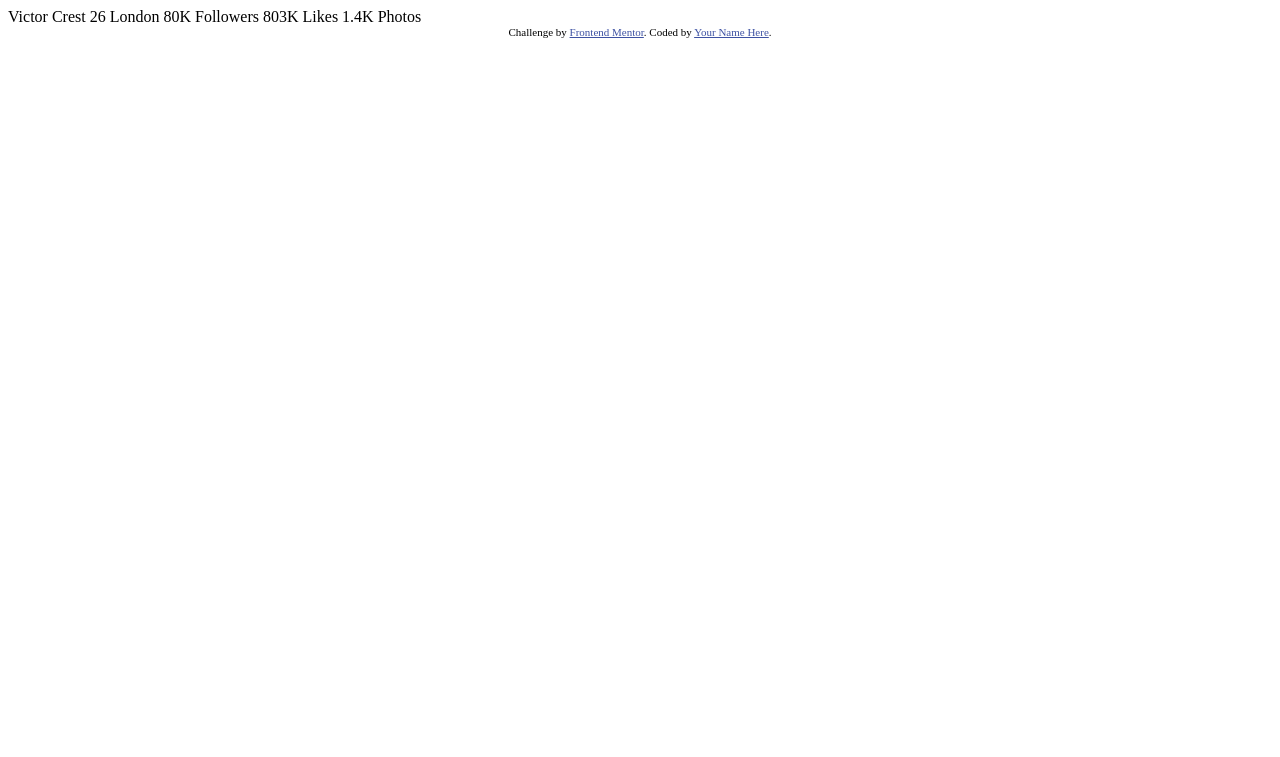
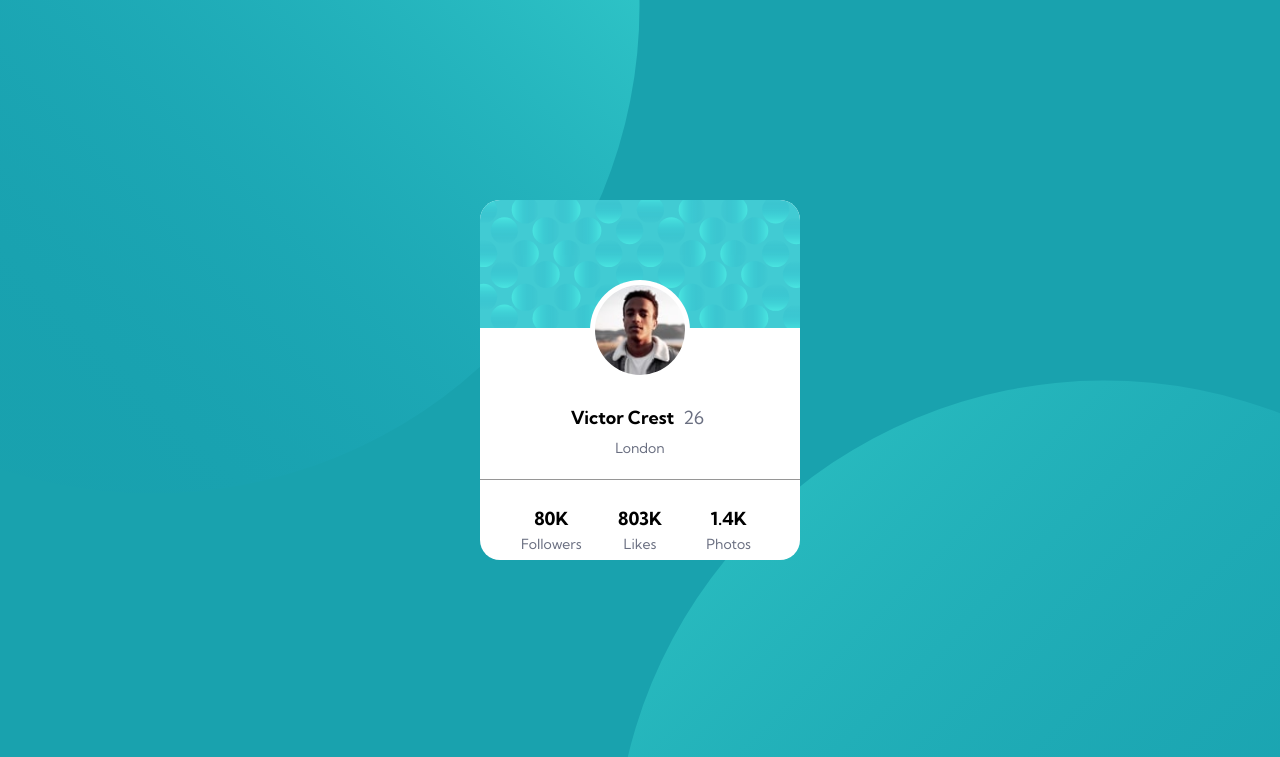
Before and after one commit to tuhindas-td/profile-card-component, a plain HTML site: page index.html in a window 1280 px wide. Shown: the top 757 px of the page. Drawn offline with Linux system fonts and the light colour scheme.

Commit message:
Initial commit

```diff
--- a/index.html
+++ b/index.html
@@ -1,35 +1,190 @@
 <!DOCTYPE html>
 <html lang="en">
   <head>
-  <meta charset="UTF-8">
-  <meta name="viewport" content="width=device-width, initial-scale=1.0"> <!-- displays site properly based on user's device -->
+    <meta charset="UTF-8" />
+    <meta name="viewport" content="width=device-width, initial-scale=1.0" />
+    <!-- displays site properly based on user's device -->
 
-  <link rel="icon" type="image/png" sizes="32x32" href="./images/favicon-32x32.png">
+    <link
+      rel="icon"
+      type="image/png"
+      sizes="32x32"
+      href="./images/favicon-32x32.png"
+    />
 
     <title>Frontend Mentor | Profile card component</title>
 
     <!-- Feel free to remove these styles or customise in your own stylesheet 👍 -->
     <style>
-    .attribution { font-size: 11px; text-align: center; }
-    .attribution a { color: hsl(228, 45%, 44%); }
+      @import url("https://fonts.googleapis.com/css2?family=Kumbh+Sans:wght@400;700&display=swap");
+
+      :root {
+        --dark-cyan: hsl(185, 75%, 39%);
+        --very-dark-desaturated-blue: hsl(229, 23%, 23%);
+        --dark-grayish-blue: hsl(227, 10%, 46%);
+        --dark-gray: hsl(0, 0%, 59%);
+        --ff: "Kumbh Sans", sans-serif;
+        --fs: 18px;
+      }
+
+      * {
+        box-sizing: border-box;
+        margin: 0;
+        padding: 0;
+        font-family: var(--ff);
+        font-size: var(--fs);
+      }
+
+      p {
+        font-size: 14px;
+        color: var(--dark-grayish-blue);
+        padding-top: 5px;
+      }
+
+      .container {
+        position: relative;
+        display: flex;
+        justify-content: center;
+        align-items: center;
+        height: calc(100vh - 40px);
+        background-color: var(--dark-cyan);
+        overflow: hidden;
+      }
+
+      .bg-top {
+        z-index: 1;
+        position: absolute;
+        bottom: 35%;
+        right: 50%;
+      }
+
+      .bg-bottom {
+        z-index: 1;
+        position: absolute;
+        top: 50%;
+        left: 48%;
+      }
+
+      .card {
+        z-index: 2;
+        width: 320px;
+        height: 360px;
+        border-radius: 20px;
+        background-color: #fff;
+      }
+
+      .card_header {
+        position: relative;
+        height: 120px;
+        border-top-left-radius: 20px;
+        border-top-right-radius: 20px;
+      }
+
+      .card_header img {
+        width: 320px;
+        border-top-left-radius: 20px;
+        border-top-right-radius: 20px;
+      }
+
+      .avatar {
+        position: relative;
+        top: -40px;
+        margin: auto;
+        padding: 5px;
+        width: 100px;
+        height: 100px;
+        background-color: #fff;
+        border-radius: 100px;
+      }
+
+      .avatar img {
+        width: 100%;
+        border-radius: 100px;
+      }
+
+      .card_body {
+        margin-top: -50px;
+        padding-top: 2rem;
+        padding-bottom: 1.2rem;
+        text-align: center;
+      }
+
+      .card_body span {
+        padding: 5px;
+        font-weight: 400;
+        color: var(--dark-grayish-blue);
+      }
+
+      .card_body p {
+        padding-top: 10px;
+      }
+
+      .card_footer {
+        display: flex;
+        padding: 1.5rem;
+        text-align: center;
+        border-top: 1px solid var(--dark-gray);
+      }
+
+      .followers,
+      .likes,
+      .photos {
+        flex-basis: 33.33%;
+      }
+
+      .attribution {
+        padding: 10px;
+        font-size: 11px;
+        text-align: center;
+      }
+      .attribution a {
+        color: hsl(228, 45%, 44%);
+      }
     </style>
   </head>
   <body>
-  Victor Crest
-  26
-  London
-
-  80K
-  Followers
-
-  803K
-  Likes
-
-  1.4K
-  Photos
+    <div class="container">
+      <img src="images/bg-pattern-top.svg" alt="" class="bg-top" />
+      <img src="images/bg-pattern-bottom.svg" alt="" class="bg-bottom" />
+      <div class="card">
+        <div class="card_header">
+          <figure>
+            <img src="images/bg-pattern-card.svg" alt="Cover image" />
+          </figure>
+        </div>
+        <figure class="avatar">
+          <img src="images/image-victor.jpg" alt="Profile picture" />
+        </figure>
+        <div class="card_body">
+          <h1>Victor Crest <span>26</span></h1>
+          <p>London</p>
+        </div>
+        <div class="card_footer">
+          <div class="followers">
+            <h2>80K</h2>
+            <p>Followers</p>
+          </div>
+          <div class="likes">
+            <h2>803K</h2>
+            <p>Likes</p>
+          </div>
+          <div class="photos">
+            <h2>1.4K</h2>
+            <p>Photos</p>
+          </div>
+        </div>
+      </div>
+    </div>
     <div class="attribution">
-    Challenge by <a href="https://www.frontendmentor.io?ref=challenge" target="_blank">Frontend Mentor</a>.
-    Coded by <a href="#">Your Name Here</a>.
+      Challenge by
+      <a href="https://www.frontendmentor.io?ref=challenge" target="_blank"
+        >Frontend Mentor</a
+      >. Coded by
+      <a
+        href="https://www.frontendmentor.io/profile/tuhindas-td"
+        target="_blank"
+        >Tuhin Das</a
+      >.
     </div>
   </body>
 </html>
```
Lines whose indentation alone changed are shown as unchanged.
